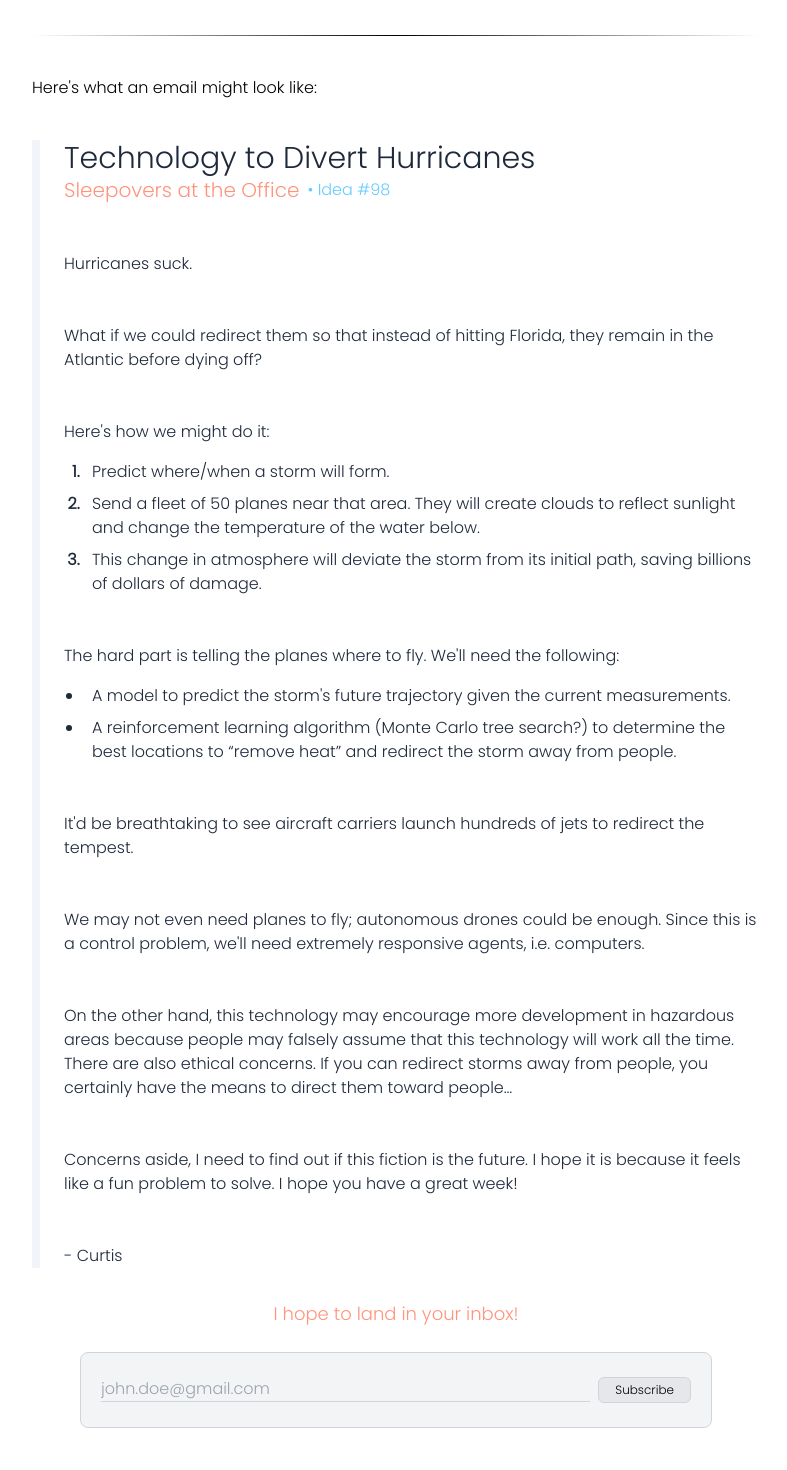
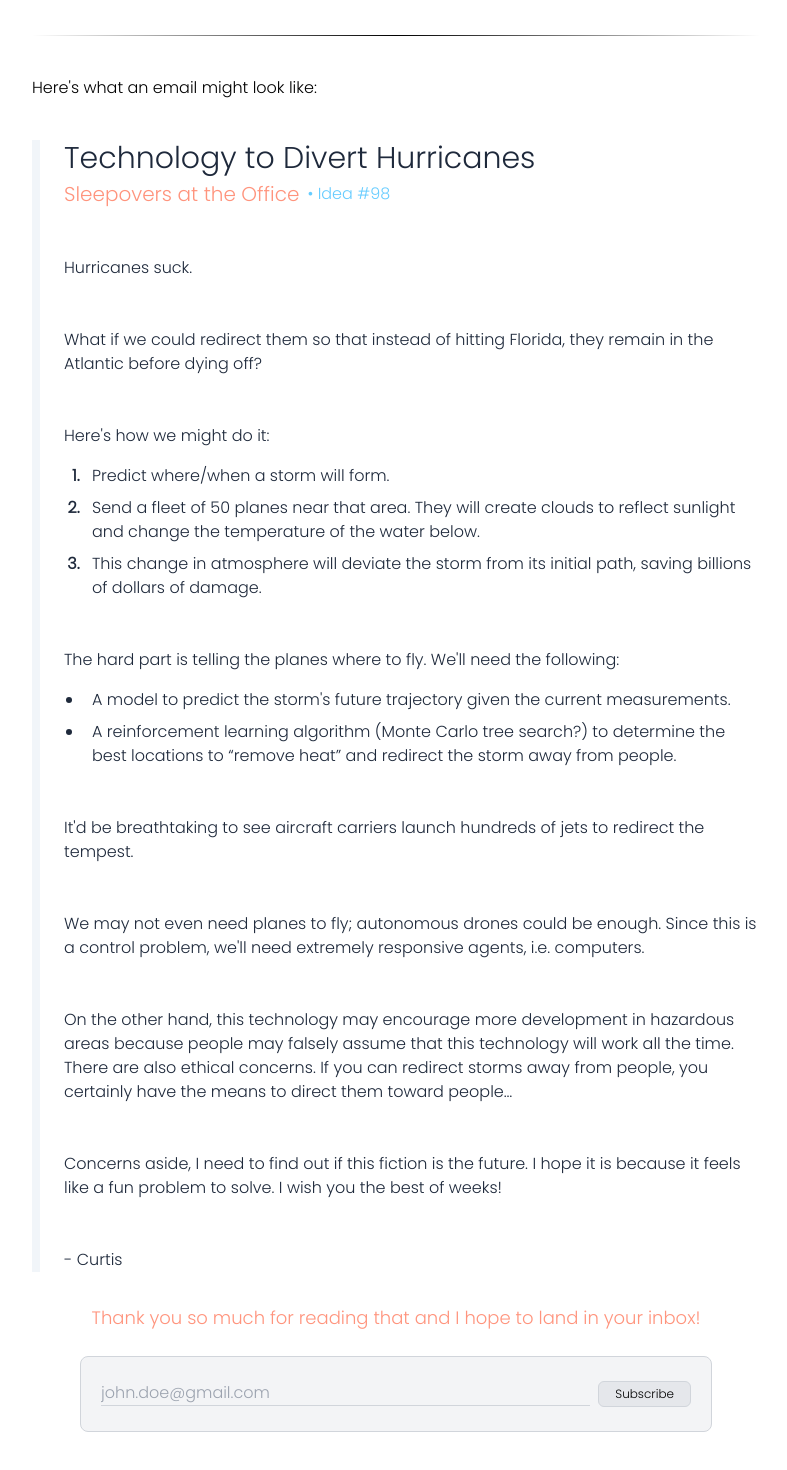
Before and after one commit to chongcurtis/chongcurtis.github.io, a Next.js app: page /sleepovers in a window 1280 px wide. Shown: the part 1038-2508 px from the top of the page, without its empty margins (244-1031 px from the left). Built offline with nearby package versions, Linux system fonts and the light colour scheme.

Commit message:
Better wording for sleepover page

```diff
--- a/src/pages/sleepovers.tsx
+++ b/src/pages/sleepovers.tsx
@@ -120,7 +120,7 @@ export default function Sleepovers() {
                             className="fade-in-on-scroll text-slate-800 mt-10 sm:border-l-8 border-l-4 border-l-slate-100 sm:pl-6 pl-4">
                             <div>
                                 <p className="fade-in-on-scroll text-3xl">Technology to Divert Hurricanes</p>
-                                <div className="flex items-center justify-start">
+                                <div className="flex items-center justify-start mt-1">
                                     <p className="text-xl text-sleepover-primary mr-2">Sleepovers at the Office</p>
                                     <p className="text-md text-sleepover-secondary">• Idea #98</p>
                                 </div>
@@ -185,7 +185,7 @@ export default function Sleepovers() {
                             <br />
                             <p className="fade-in-on-scroll">Concerns aside, I need to find out if this fiction is the
                                 future. I hope it is because it
-                                feels like a fun problem to solve. I hope you have a great week!</p>
+                                feels like a fun problem to solve. I wish you the best of weeks!</p>
                             <br />
                             <br />
                             <p className="fade-in-on-scroll">- Curtis</p>
@@ -194,8 +194,8 @@ export default function Sleepovers() {
                 </div>
             </div>
 
-            <p className="fade-in-on-scroll text-sleepover-primary mt-8 text-lg px-5 text-center">I hope to land in your
-                inbox!</p>
+            <p className="fade-in-on-scroll text-sleepover-primary mt-8 text-lg px-5 text-center">Thank you so much for
+                reading that and I hope to land in your inbox!</p>
             {/*Important! setting w-full makes it fill the full width of max-2-2xl */}
             <div className="fade-in-on-scroll mt-6 mb-[250px] w-full max-w-2xl px-5">
                 <MailchimpSignup />
```
